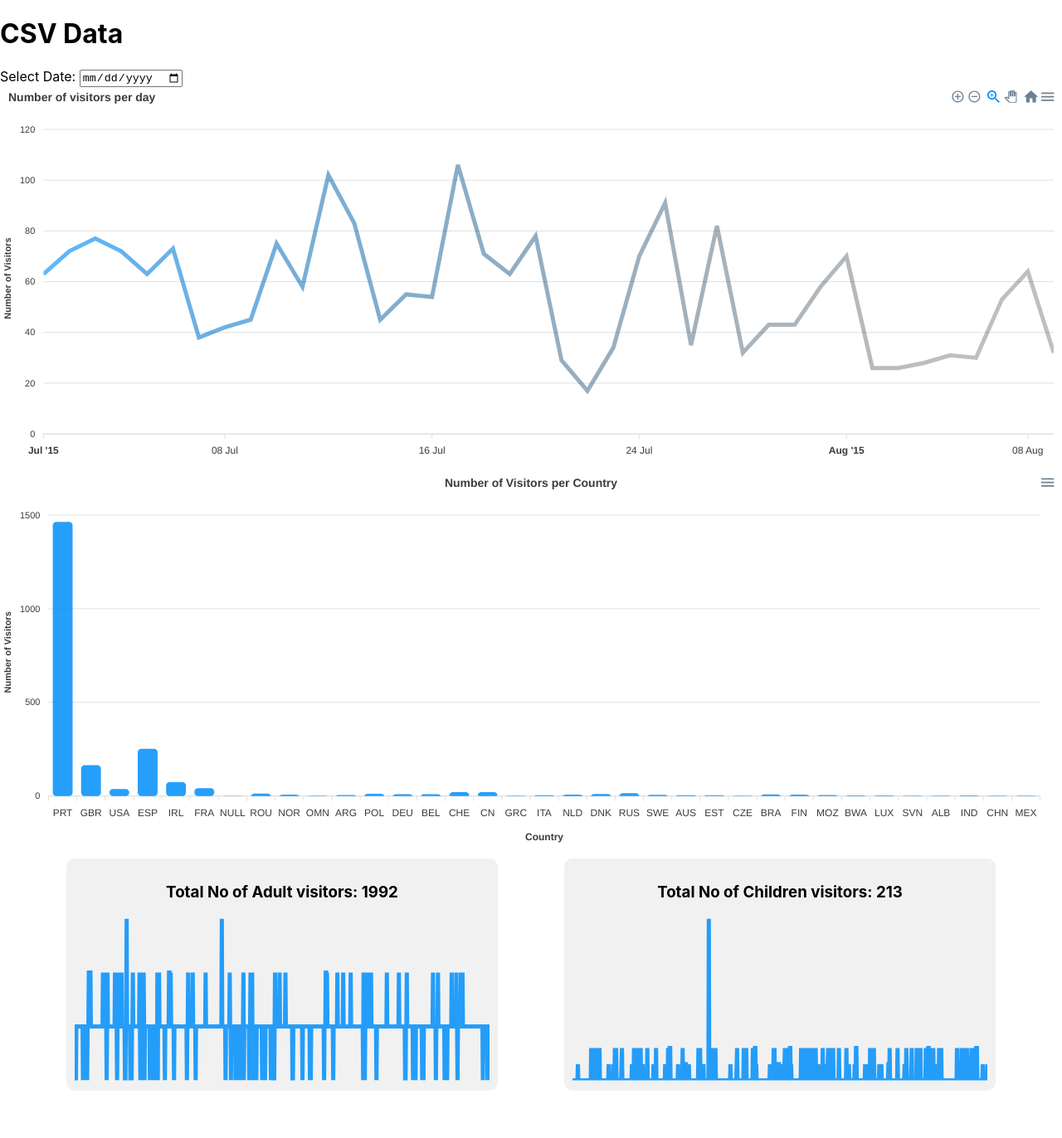
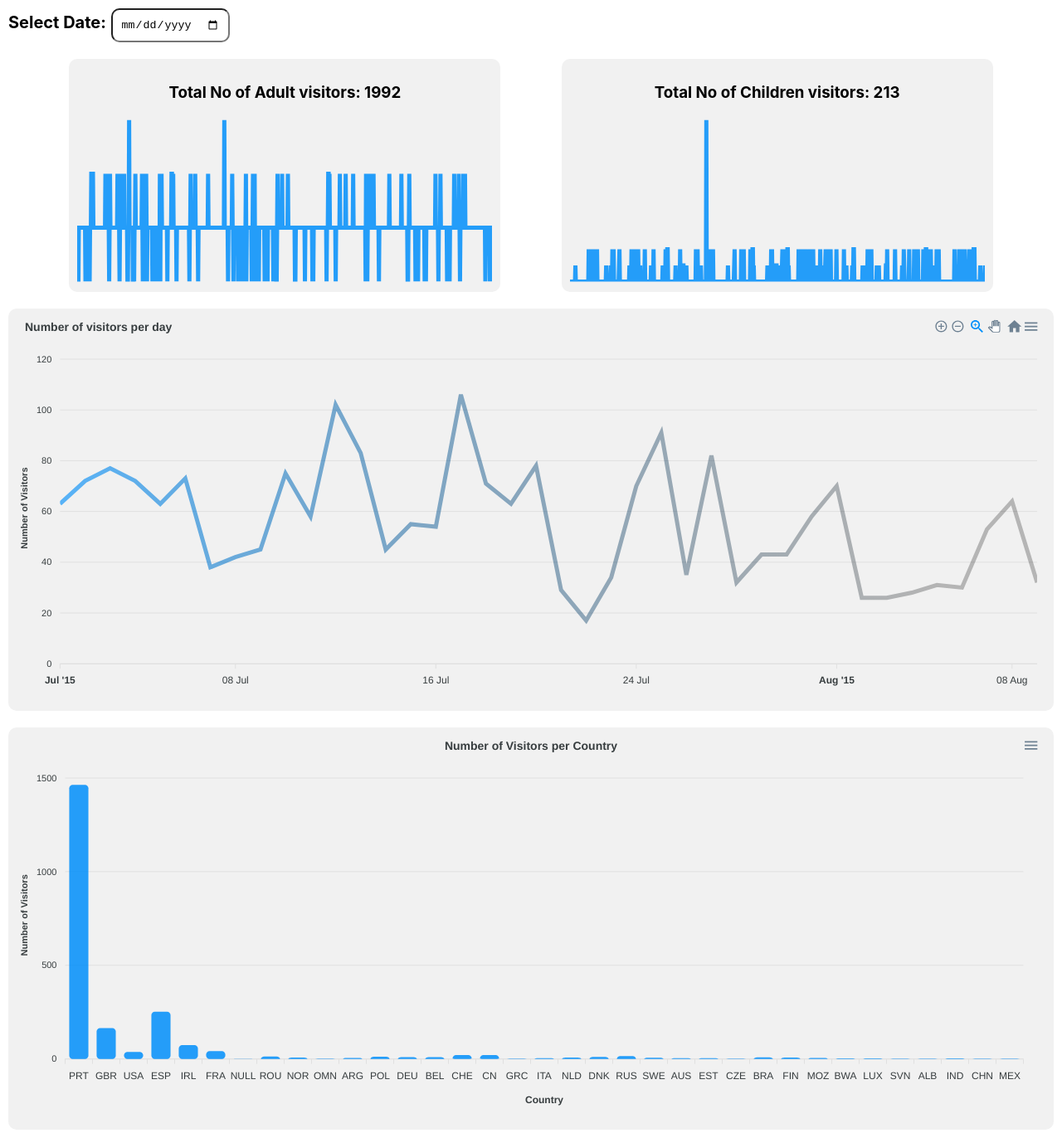
Before and after one commit to El-Drago11/WaterdipAi, a React (Create React App) app: page / in a window 1280 px wide. Shown: the whole page at 83% size. Before the commit the page ends 1321 px from the top, so only its background shows below. Built offline with nearby package versions, Linux system fonts and the light colour scheme.

Commit message:
Added loader for the components

```diff
--- a/src/App.js
+++ b/src/App.js
@@ -5,17 +5,19 @@ import TimeSeriesChart from './Charts/TimeSeriesChart';
 import SparklineChart from './Charts/SparklineChart';
 const App = () => {
 
-  const [filterData,setFilteredData] = useState([]);
+  const [filterData, setFilteredData] = useState([]);
 
   return (
-    <div>
-      <GetUserData getFilterData={setFilteredData}/>
-      <TimeSeriesChart onFilterData={filterData}/>
-      <ColumnChart onFilterData={filterData}/>
-      <div style={{'display':'flex','justifyContent':'space-evenly'}}>
-        {/* For Adult= 1 and Children=2 */}
-        <SparklineChart onFilterData={filterData} chartFor={1}/>
-        <SparklineChart onFilterData={filterData} chartFor={2}/>
+    <div style={{padding:'10px'}}>
+      <div style={{ 'display': 'flex', 'flexDirection': 'column', 'gap': '20px' }}>
+        <GetUserData getFilterData={setFilteredData} />
+        <div style={{ 'display': 'flex', 'justifyContent': 'space-evenly' }}>
+          {/* For Adult= 1 and Children=2 */}
+          <SparklineChart onFilterData={filterData} chartFor={1} />
+          <SparklineChart onFilterData={filterData} chartFor={2} />
+        </div>
+        <TimeSeriesChart onFilterData={filterData} />
+        <ColumnChart onFilterData={filterData} />
       </div>
     </div>
   )
--- a/src/CSVfileReader/GetUserData.js
+++ b/src/CSVfileReader/GetUserData.js
@@ -81,43 +81,8 @@ const GetUserData = ({getFilterData}) => {
 
   return (
     <div>
-      <h1>CSV Data</h1>
-      <label>Select Date: </label>
-      <input type="date" ref={selectedDate} onKeyDown={handleKeyPress}/>
-      {/* <table>
-        <thead>
-          <tr>
-            <th>Hotel</th>
-            <th>Arrival Year</th>
-            <th>Arrival Month</th>
-            <th>Arrival Day</th>
-            <th>Adults</th>
-            <th>Children</th>
-            <th>Babies</th>
-            <th>Country</th>
-          </tr>
-        </thead>
-        <tbody>
-          {filteredData.length > 0 ? (
-            filteredData.map((item, index) => (
-              <tr key={index}>
-                <td>{item.hotel}</td>
-                <td>{item.arrival_date_year}</td>
-                <td>{item.arrival_date_month}</td>
-                <td>{item.arrival_date_day_of_month}</td>
-                <td>{item.adults}</td>
-                <td>{item.children}</td>
-                <td>{item.babies}</td>
-                <td>{item.country}</td>
-              </tr>
-            ))
-          ) : (
-            <tr>
-              <td colSpan="8">No data available for the selected date.</td>
-            </tr>
-          )}
-        </tbody>
-      </table> */}
+      <label style={{'fontSize':'20px'}}><b>Select Date:</b> </label>
+      <input type="date" ref={selectedDate} onKeyDown={handleKeyPress} style={{'padding':'10px','borderRadius':'10px'}}/>
     </div>
   );
 };
--- a/src/Charts/ColumnChart.js
+++ b/src/Charts/ColumnChart.js
@@ -3,7 +3,12 @@ import Chart from 'react-apexcharts';
 
 const ColumnChart = ({onFilterData}) => {
 
-    console.log("Filer data : ", onFilterData)
+    // Ensure onFilterData is an array and has data
+    if (!Array.isArray(onFilterData) || onFilterData.length === 0) {
+        return <div style={{'backgroundColor':'#f1f1f1','padding':'10px','borderRadius':'10px','height':'450px','textAlign':'center'}}>Loading data...</div>;
+    }
+
+    // console.log("Filer data : ", onFilterData)
 
     const countryVisitorCounts = onFilterData.reduce((acc, record) => {
 
@@ -27,7 +32,7 @@ const ColumnChart = ({onFilterData}) => {
         return acc;
     }, {});
 
-    console.log("Data for chart : ",countryVisitorCounts)
+    // console.log("Data for chart : ",countryVisitorCounts)
 
     //Will give the array of the keys present in the object
     const countries = Object.keys(countryVisitorCounts);
@@ -76,7 +81,7 @@ const ColumnChart = ({onFilterData}) => {
 
 
     return (
-        <div id='chart'>
+        <div id='columnChart' style={{'backgroundColor':'#f1f1f1','padding':'10px','borderRadius':'10px'}}>
             <Chart options={options} series={series} type="bar" height={450} />
         </div>
     );
--- a/src/Charts/SparklineChart.js
+++ b/src/Charts/SparklineChart.js
@@ -2,9 +2,10 @@ import React from 'react';
 import Chart from 'react-apexcharts';
 
 const SparklineChart = ({ onFilterData,chartFor }) => {
+
     // Ensure onFilterData is an array and has data
     if (!Array.isArray(onFilterData) || onFilterData.length === 0) {
-        return <div>Loading data...</div>;
+        return <div  style={{'backgroundColor':'#f1f1f1','padding':'10px','borderRadius':'10px','height':'200px','width':'500px','textAlign':'center'}}>Loading data...</div>;
     }
 
     var TotalNumber = 0;
--- a/src/Charts/TimeSeriesChart.js
+++ b/src/Charts/TimeSeriesChart.js
@@ -2,7 +2,12 @@ import React from 'react';
 import Chart from 'react-apexcharts';
 
 const TimeSeriesChart = ({ onFilterData }) => {
-    console.log("Filter data: ", onFilterData);
+    // console.log("Filter data: ", onFilterData);
+
+    // Ensure onFilterData is an array and has data
+    if (!Array.isArray(onFilterData) || onFilterData.length === 0) {
+        return <div style={{'backgroundColor':'#f1f1f1','padding':'10px','borderRadius':'10px','height':'450px','textAlign':'center'}}>Loading data...</div>;
+    }
 
     const timeSeriesData = onFilterData.reduce((acc, record) => {
         //Step1: Ensure two digits
@@ -31,7 +36,7 @@ const TimeSeriesChart = ({ onFilterData }) => {
         return acc;
     }, {});
 
-    console.log("Data for chart: ", timeSeriesData);
+    // console.log("Data for chart: ", timeSeriesData);
 
     // Prepare data for the chart
     const dates = Object.keys(timeSeriesData);
@@ -42,7 +47,6 @@ const TimeSeriesChart = ({ onFilterData }) => {
         chart: {
             type: 'area',
             stacked: false,
-            height: 350,
             zoom: {
                 type: 'x',
                 enabled: true,
@@ -95,7 +99,7 @@ const TimeSeriesChart = ({ onFilterData }) => {
     ];
 
     return (
-        <div id='chart'>
+        <div id='TimeSeriesChart' style={{'backgroundColor':'#f1f1f1','padding':'10px','borderRadius':'10px'}}>
             <Chart options={options} series={series} type="line" height={450} />
         </div>
     );
```
